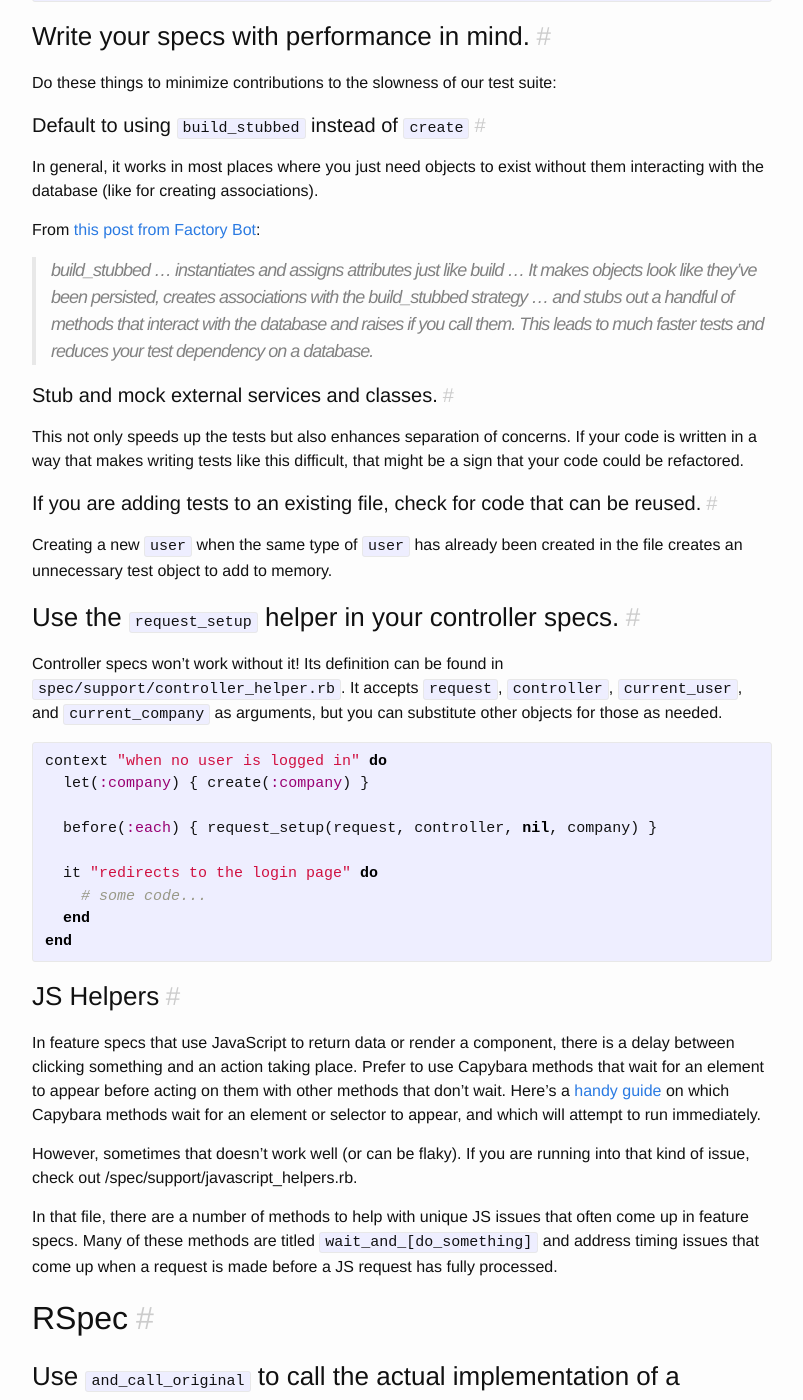
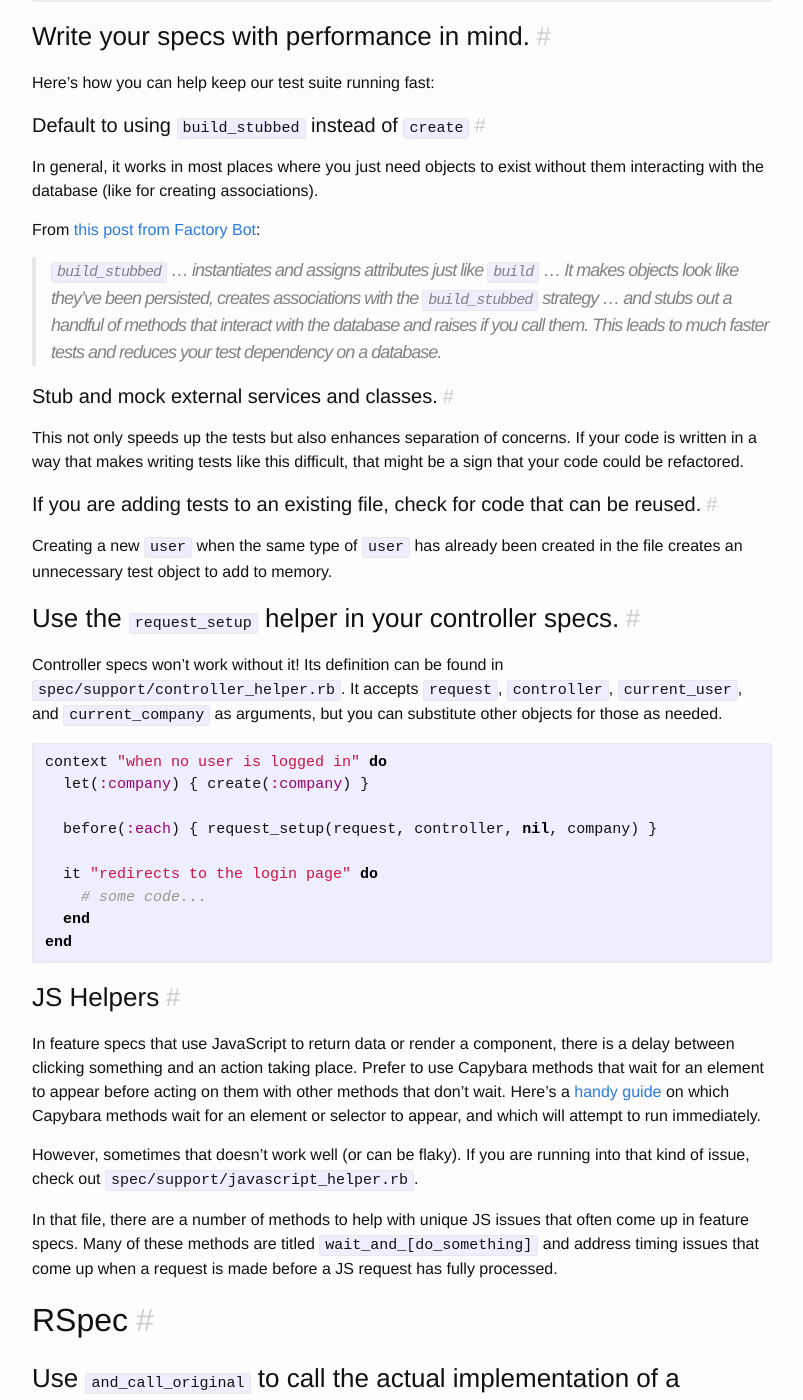
Before and after one commit to isabella232/lessonly.github.io, a Jekyll site: the page built from styleguide/testing.md, in a window 1280 px wide and 1400 px high, scrolled down 2783 px. Shown: the whole window, without its empty margins (238-1041 px from the left). Built offline with Jekyll 4.4.1, drawn with Linux system fonts in a browser that asks for light colours.

Commit message:
Make requested changes

```diff
--- a/styleguide/testing.md
+++ b/styleguide/testing.md
@@ -112,23 +112,23 @@ end
 
 ### Write your specs with performance in mind.
 
-Do these things to minimize contributions to the slowness of our test suite:
+Here's how you can help keep our test suite running fast:
 
 #### Default to using `build_stubbed` instead of `create`
 
-  In general, it works in most places where you just need objects to exist without them interacting with the database (like for creating associations).
+In general, it works in most places where you just need objects to exist without them interacting with the database (like for creating associations).
 
-  From [this post from Factory Bot](https://robots.thoughtbot.com/use-factory-girls-build-stubbed-for-a-faster-test):
+From [this post from Factory Bot](https://robots.thoughtbot.com/use-factory-girls-build-stubbed-for-a-faster-test):
 
-  > build_stubbed ... instantiates and assigns attributes just like build ... It makes objects look like they’ve been persisted, creates associations with the build_stubbed strategy ... and stubs out a handful of methods that interact with the database and raises if you call them. This leads to much faster tests and reduces your test dependency on a database.
+> `build_stubbed` ... instantiates and assigns attributes just like `build` ... It makes objects look like they’ve been persisted, creates associations with the `build_stubbed` strategy ... and stubs out a handful of methods that interact with the database and raises if you call them. This leads to much faster tests and reduces your test dependency on a database.
 
 #### Stub and mock external services and classes.
 
-  This not only speeds up the tests but also enhances separation of concerns. If your code is written in a way that makes writing tests like this difficult, that might be a sign that your code could be refactored.
+This not only speeds up the tests but also enhances separation of concerns. If your code is written in a way that makes writing tests like this difficult, that might be a sign that your code could be refactored.
 
 #### If you are adding tests to an existing file, check for code that can be reused.
 
-  Creating a new `user` when the same type of `user` has already been created in the file creates an unnecessary test object to add to memory.
+Creating a new `user` when the same type of `user` has already been created in the file creates an unnecessary test object to add to memory.
 
 ### Use the `request_setup` helper in your controller specs.
 
@@ -150,7 +150,7 @@ end
 
 In feature specs that use JavaScript to return data or render a component, there is a delay between clicking something and an action taking place. Prefer to use Capybara methods that wait for an element to appear before acting on them with other methods that don't wait. Here's a [handy guide](http://stefan.haflidason.com/testing-with-rails-and-capybara-methods-that-wait-method-that-wont/) on which Capybara methods wait for an element or selector to appear, and which will attempt to run immediately.
 
-However, sometimes that doesn't work well (or can be flaky). If you are running into that kind of issue, check out /spec/support/javascript_helpers.rb.
+However, sometimes that doesn't work well (or can be flaky). If you are running into that kind of issue, check out `spec/support/javascript_helper.rb`.
 
 In that file, there are a number of methods to help with unique JS issues that often come up in feature specs. Many of these methods are titled `wait_and_[do_something]` and address timing issues that come up when a request is made before a JS request has fully processed.
 
```
